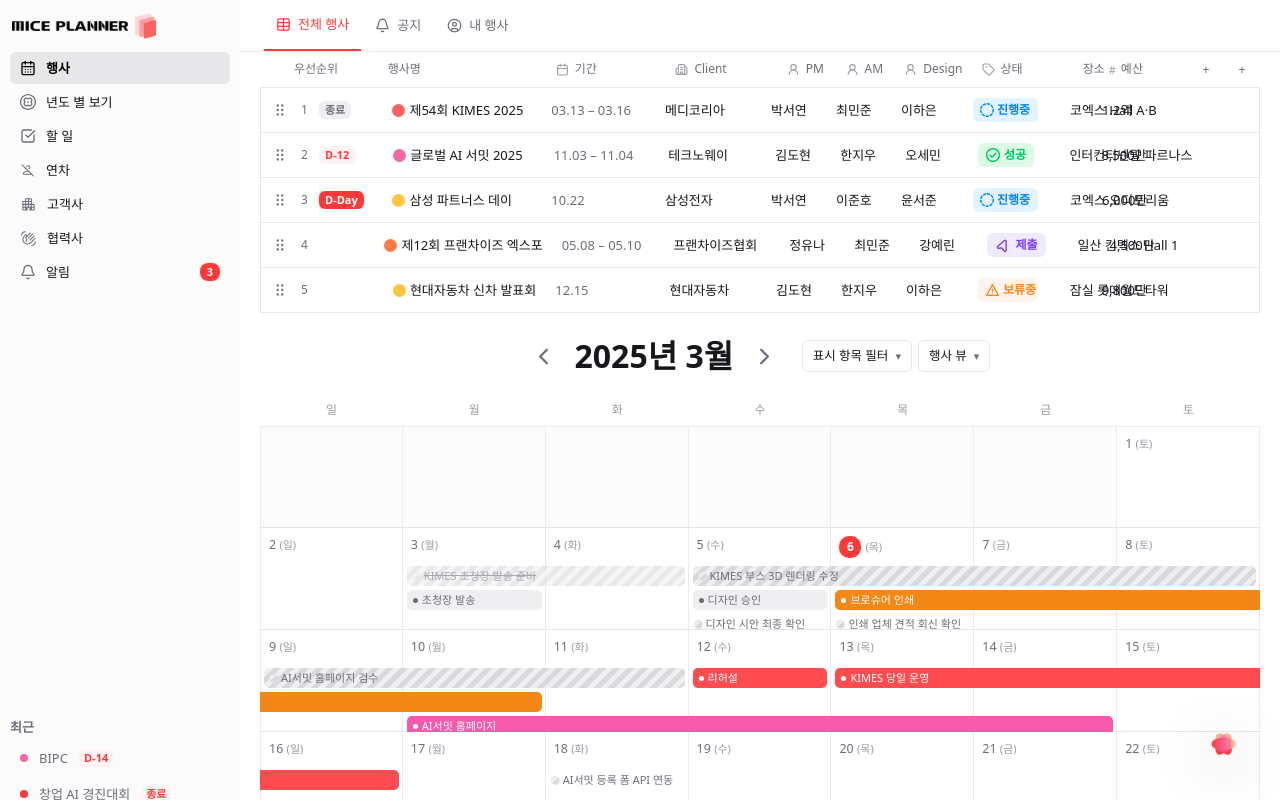
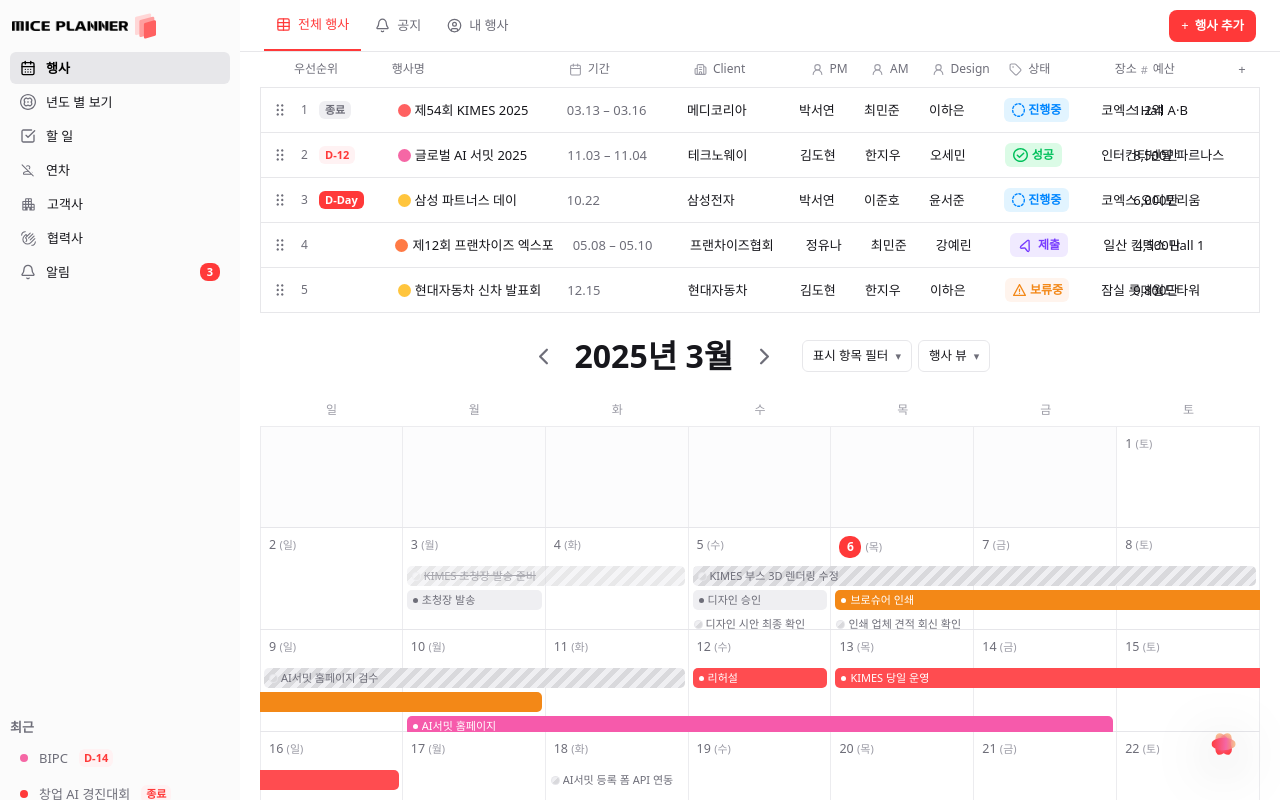
Before and after one commit to miceplans/miceplaner, a Next.js app in the folder apps/web/: page / in a window 1280 px wide. Shown: the top 800 px of the page. Built offline with nearby package versions, Linux system fonts and the light colour scheme; a web font is replaced by a local one.

Commit message:
fix(web): 행사 추가를 상단 헤더로 이동

```diff
--- a/apps/web/src/app/event-table.tsx
+++ b/apps/web/src/app/event-table.tsx
@@ -60,12 +60,14 @@ function dDayBadge(startDate: string): { label: string; className: string } | nu
 
 const EMPTY_FORM = { name: '', start: '', end: '', client: '', pm: '', am: '', design: '', status: '진행중' as StatusKey, place: '' };
 
-export function EventTable({ initial }: { initial: EventRow[] }) {
+export function EventTable({ initial, adding: controlledAdding, onAddingChange }: { initial: EventRow[]; adding?: boolean; onAddingChange?: (open: boolean) => void }) {
   const [rows, setRows] = useState(initial);
   const [cols, setCols] = useState<ColKey[]>(['period', 'client', 'pm', 'am', 'design', 'status', 'place']);
   const [rowDrag, setRowDrag] = useState<{ from: number; over: number } | null>(null);
   const [colDrag, setColDrag] = useState<{ from: ColKey; over: ColKey } | null>(null);
-  const [adding, setAdding] = useState(false);
+  const [uncontrolledAdding, setUncontrolledAdding] = useState(false);
+  const adding = controlledAdding ?? uncontrolledAdding;
+  const setAdding = onAddingChange ?? setUncontrolledAdding;
   const [form, setForm] = useState(EMPTY_FORM);
   const attrs = useEventAttrs();
   const [attrAdding, setAttrAdding] = useState(false);
@@ -185,11 +187,6 @@ export function EventTable({ initial }: { initial: EventRow[] }) {
           </div>
         ))}
         <div className="flex h-full w-[36px] shrink-0 items-center justify-center">
-          <button type="button" aria-label="행사 추가" title="행사 추가" onClick={() => setAdding((v) => !v)} className="flex size-[22px] items-center justify-center rounded-[4px] text-base leading-none hover:bg-surface-sunken">
-            +
-          </button>
-        </div>
-        <div className="flex h-full w-[36px] shrink-0 items-center justify-center">
           <button type="button" aria-label="속성 추가" title="속성 추가" onClick={() => setAttrAdding(true)} className="flex size-[22px] items-center justify-center rounded-[4px] text-base leading-none hover:bg-surface-sunken">
             +
           </button>
@@ -250,7 +247,6 @@ export function EventTable({ initial }: { initial: EventRow[] }) {
                   />
                 </div>
               ))}
-              <div className="h-full w-[36px] shrink-0" />
               <div className="h-full w-[36px] shrink-0" />
             </div>
           </a>
--- a/apps/web/src/app/page.tsx
+++ b/apps/web/src/app/page.tsx
@@ -63,16 +63,23 @@ const WORK_WEEKS: CalCell[][] = WEEKS.map((week) =>
 
 export default function HomePage() {
   const [tab, setTab] = useState(0);
+  const [addingEvent, setAddingEvent] = useState(false);
   const events = tab === 2 ? EVENTS.filter((event) => event.pm === '박서연' || event.am === '박서연') : EVENTS;
   return (
     <AppShell active="events">
       <div className="flex min-h-screen flex-col leading-[normal]">
-        <ViewTabs tabs={TABS} active={tab} onChange={setTab} bordered />
+        <ViewTabs
+          tabs={TABS}
+          active={tab}
+          onChange={setTab}
+          bordered
+          action={tab !== 1 ? <button type="button" onClick={() => setAddingEvent(true)} className="flex h-[32px] items-center gap-[6px] rounded-md bg-brand px-[12px] text-sm font-semibold text-fg-inverse hover:opacity-90"><span className="text-base font-normal leading-none">+</span> 행사 추가</button> : undefined}
+        />
         {tab === 1 ? (
           <NoticeList />
         ) : (
           <div className="flex w-full flex-col gap-[24px]">
-            <EventTable key={tab} initial={events} />
+            <EventTable key={tab} initial={events} adding={addingEvent} onAddingChange={setAddingEvent} />
             <ScheduleViewCalendar eventWeeks={WEEKS} workWeeks={WORK_WEEKS} gridGap={19} padX={20} />
           </div>
         )}
--- a/packages/ui/src/schedule.tsx
+++ b/packages/ui/src/schedule.tsx
@@ -100,9 +100,9 @@ export type ViewTab = { label: string; icon: string; activeIcon?: string; href?:
 /** `/`로 시작하면 전체 경로, 아니면 `/assets/schedule` 아래 파일명으로 해석한다. */
 const tabIcon = (name: string): string => (name.startsWith('/') ? name : `${A}/${name}.svg`);
 
-export function ViewTabs({ tabs, active, bordered = false, onChange }: { tabs: ViewTab[]; active: number; bordered?: boolean; onChange?: (index: number) => void }): ReactNode {
+export function ViewTabs({ tabs, active, bordered = false, onChange, action }: { tabs: ViewTab[]; active: number; bordered?: boolean; onChange?: (index: number) => void; action?: ReactNode }): ReactNode {
   return (
-    <div className={`flex h-[52px] w-full shrink-0 items-center overflow-x-auto px-[24px] max-md:px-[8px] ${bordered ? 'border-b border-solid border-border' : ''}`}>
+    <div className={`flex h-[52px] w-full shrink-0 items-center px-[24px] max-md:px-[8px] ${bordered ? 'border-b border-solid border-border' : ''}`}>
       <div className="flex h-full min-w-max items-start gap-[2px]">
         {tabs.map((t, i) => {
           const on = i === active;
@@ -126,6 +126,7 @@ export function ViewTabs({ tabs, active, bordered = false, onChange }: { tabs: V
           );
         })}
       </div>
+      {action ? <div className="ml-auto flex shrink-0 items-center">{action}</div> : null}
     </div>
   );
 }
```
